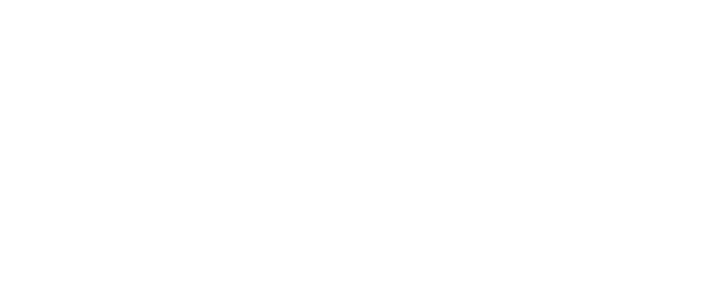
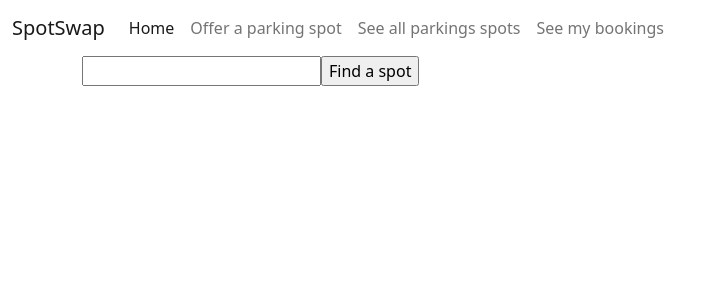
Before and after one commit to alessandraapds/spot_swap_frontend, a React (Create React App) app: page /home in a window 1280 px wide. Before the commit this address had no page. Shown: the top 300 px of the page, without its empty margins (0-713 px from the left). Built offline with nearby package versions, Linux system fonts and the light colour scheme.

Commit message:
homepage and landingpage organization

```diff
--- a/src/App.js
+++ b/src/App.js
@@ -1,19 +1,20 @@
 import "./App.css";
 import { Route, Routes } from "react-router-dom";
-import Navbar from "./views/NavBar";
+import Navbar from "./components/NavBar";
 import Landingpage from "./views/Landing";
+import Home from "./views/Home";
 import Offers from "./routes/Offers";
-import Register from "./routes/Register";
+import Register from "./routes/OfferRegistration";
 
 function App() {
   return (
     <>
       <Routes>
         <Route path="/" element={<Landingpage />} />
-        <Route path="/register" element={<Register />} />
-
+        <Route path="/home" element={<Home />} />
         <Route element={<Navbar />}>
-          <Route path="/offers" element={<Offers />} />
+          <Route path="registeryouroffer" element={<Register />} />
+          <Route path="offers" element={<Offers />} />
         </Route>
       </Routes>
     </>
--- a/src/components/LandingNavBar.js
+++ b/src/components/LandingNavBar.js
@@ -21,14 +21,11 @@ const LandingNavbar = () => {
           </button>
           <div class="collapse navbar-collapse" id="navbarNavAltMarkup">
             <div class="navbar-nav">
-              <a class="nav-link active" aria-current="page" href="/">
-                Offer a parking spot
+              <a class="nav-link active" aria-current="page" href="#">
+                Login
               </a>
               <a class="nav-link" href="#">
                 Register
-              </a>
-              <a class="nav-link" href="#">
-                Login
               </a>
             </div>
           </div>
--- a/src/views/NavBar.js
+++ b/src/components/NavBar.js
@@ -22,14 +22,17 @@ const Navbar = () => {
           </button>
           <div class="collapse navbar-collapse" id="navbarNavAltMarkup">
             <div class="navbar-nav">
-              <a class="nav-link active" aria-current="page" href="/">
+              <a class="nav-link active" aria-current="page" href="/home">
                 Home
               </a>
-              <a class="nav-link" href="#">
-                Offers
+              <a class="nav-link" href="registeryouroffer">
+                Offer a parking spot
+              </a>
+              <a class="nav-link" href="/offers">
+                See all parkings spots
               </a>
               <a class="nav-link" href="#">
-                Bookings
+                See my bookings
               </a>
             </div>
           </div>
--- a/src/routes/Register.js
+++ b/src/routes/OfferRegistration.js
@@ -1,6 +1,6 @@
 import React from "react";
 
-const Register = () => {
+const OfferRegistration = () => {
   return (
     <div class="container">
       <div>Register your offer</div>
@@ -26,4 +26,4 @@ const Register = () => {
   );
 };
 
-export default Register;
+export default OfferRegistration;
--- /dev/null
+++ b/src/views/Home.js
@@ -0,0 +1,13 @@
+import Navbar from "../components/NavBar";
+import Form from "../components/Form";
+
+const Home = () => {
+  return (
+    <div>
+      <Navbar />
+      <Form />
+    </div>
+  );
+};
+
+export default Home;
```
